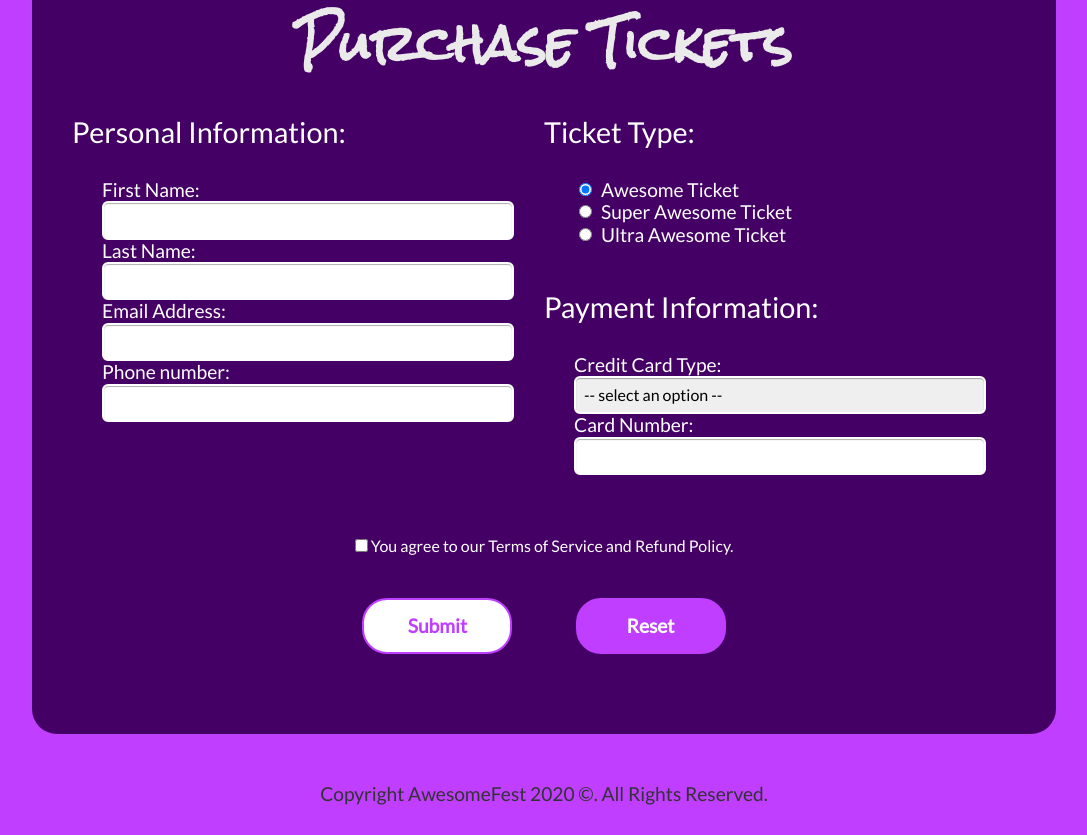
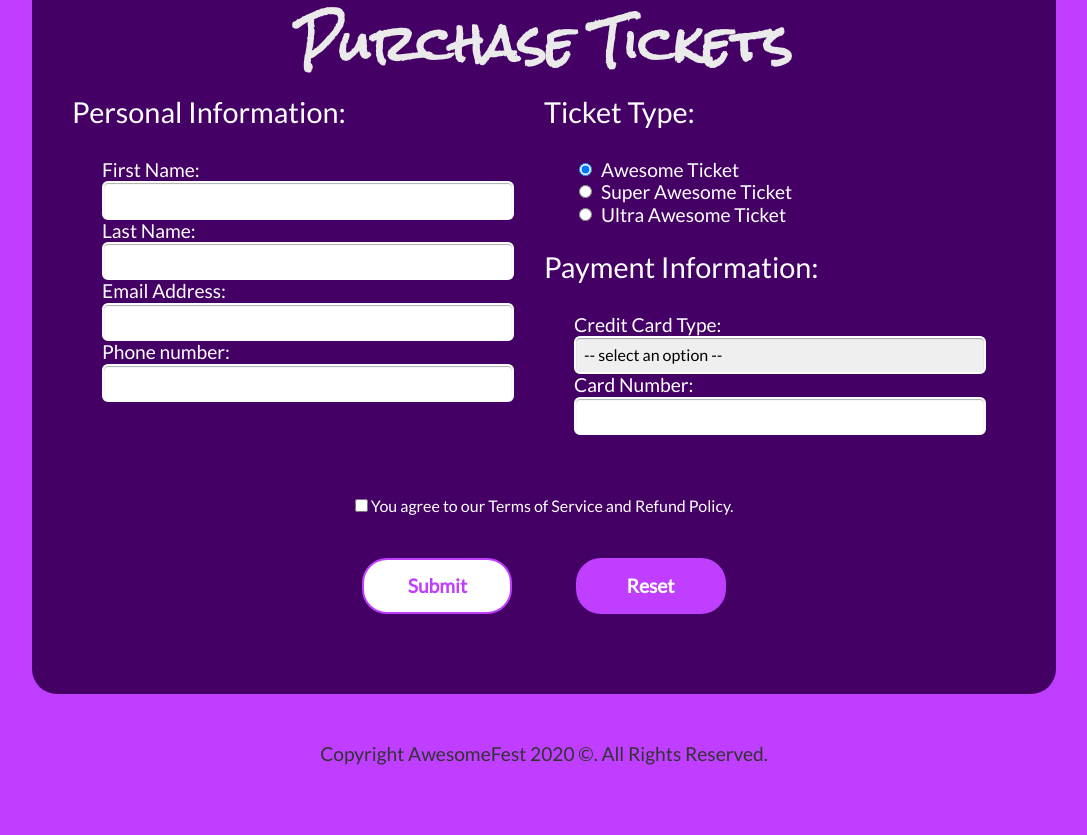
Before and after one commit to SierraBuckland-student/CSSassignment2, a plain HTML site: page index.html in a window 1280 px wide. Shown: the part 1920-2755 px from the top of the page, without its empty margins (96-1183 px from the left). After the commit the page ends 2715 px from the top, so only its background shows below. Drawn offline with Linux system fonts and the light colour scheme.

Commit message:
Add files via upload

```diff
--- a/index.html
+++ b/index.html
@@ -68,7 +68,8 @@
               <form>
           <!-- personal information of customer fields -->
               <fieldset id="personInfo">
-                <div class="section"><legend>Personal Information:</legend></div>
+                <legend>Personal Information:</legend>
+                <div class="section"></div>
                 <div class="inner-wrap">
 
                   <label for="firstname">First Name:</label>
@@ -88,7 +89,8 @@
 
           <!-- ticket type radio buttons -->
               <fieldset id="ticketType">
-                <div class="section"><legend>Ticket Type:</legend></div>
+                <legend>Ticket Type:</legend>
+                <div class="section"></div>
                 <div class="inner-wrap">
 
                   <input type="radio" id="awesomeTicket" checked="checked" name="typeTicket" value="awesomeTicket">
@@ -105,7 +107,8 @@
 
           <!-- credit card info and dropdown -->
               <fieldset id="paymentInfo">
-                <div class="section"><legend>Payment Information:</legend></div>
+                <legend>Payment Information:</legend>
+                <div class="section"></div>
                     <div class="inner-wrap">
 
                         <label for="creditCard">Credit Card Type:</label>
```
